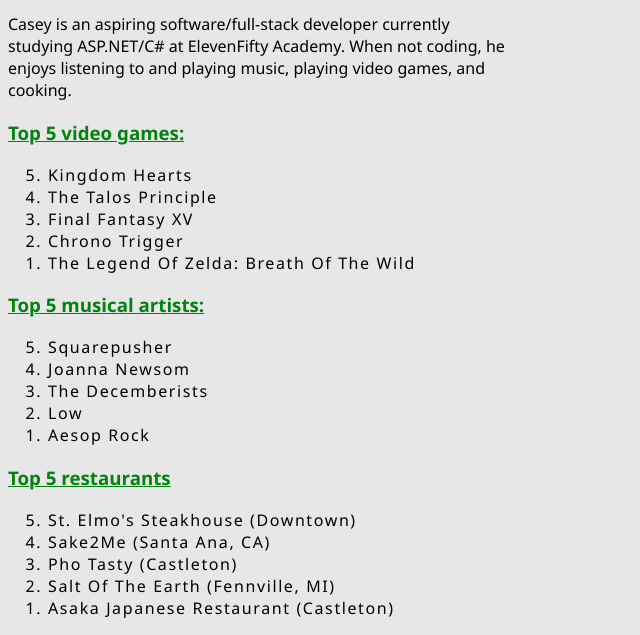
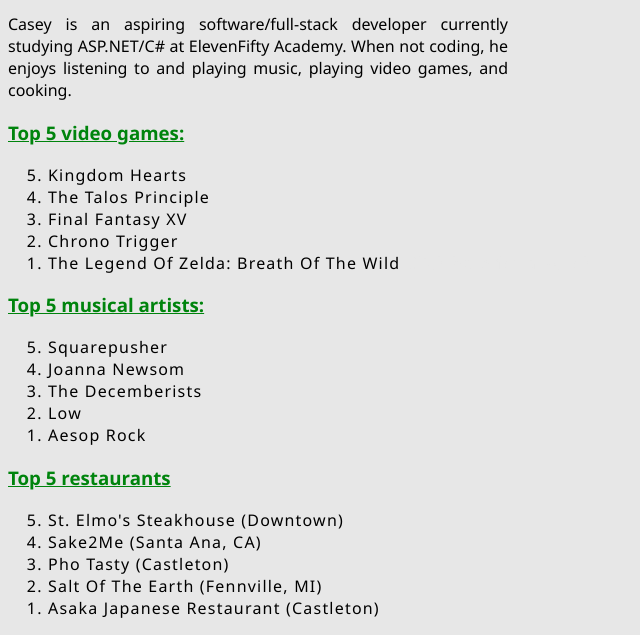
Before and after one commit to johncaseymcd/TeamGitExercise, a plain HTML site: page index.html in a window 1280 px wide. Shown: the part 717-1352 px from the top of the page, without its empty margins (0-640 px from the left). Drawn offline with Linux system fonts and the light colour scheme.

Commit message:
Added easter egg and fixed some formatting

```diff
--- a/index.html
+++ b/index.html
@@ -29,7 +29,7 @@
                     <li>The Talos Principle</li>
                     <li>Final Fantasy XV</li>
                     <li>Chrono Trigger</li>
-                    <li>The Legend Of Zelda: Breath Of The Wild</li>
+                    <li>The Legend Of Zelda: Breath Of The Wild <a id = "easterEgg" href = "https://pbs.twimg.com/media/C-RgDB4XcAA_x_T.jpg" target = "_blank">Click here for a Korok</a></li>
                 </ol>
 
                 <h3 class = "listHeader">Top 5 musical artists:</h3>
@@ -49,7 +49,6 @@
                     <li>Salt Of The Earth (Fennville, MI)</li>
                     <li>Asaka Japanese Restaurant (Castleton)</li>
                 </ol>
-
             </p>
         </div>
     </body>
--- a/style.css
+++ b/style.css
@@ -13,6 +13,11 @@
     font-style: italic;
 }
 
+#easterEgg{
+    color: #e7e7e7;
+    text-decoration: none;
+}
+
 #caseyHeadshot{
     width: 500px;
     height: 350px;
@@ -22,6 +27,7 @@
 
 #caseyDesc{
     width: 500px;
+    text-align: justify;
 }
 
 .header{
@@ -31,7 +37,7 @@
 
 .topFive{
     list-style-type: decimal;
-    letter-spacing: 0.1em;
+    letter-spacing: 0.075em;
 }
 
 .listHeader{
```
